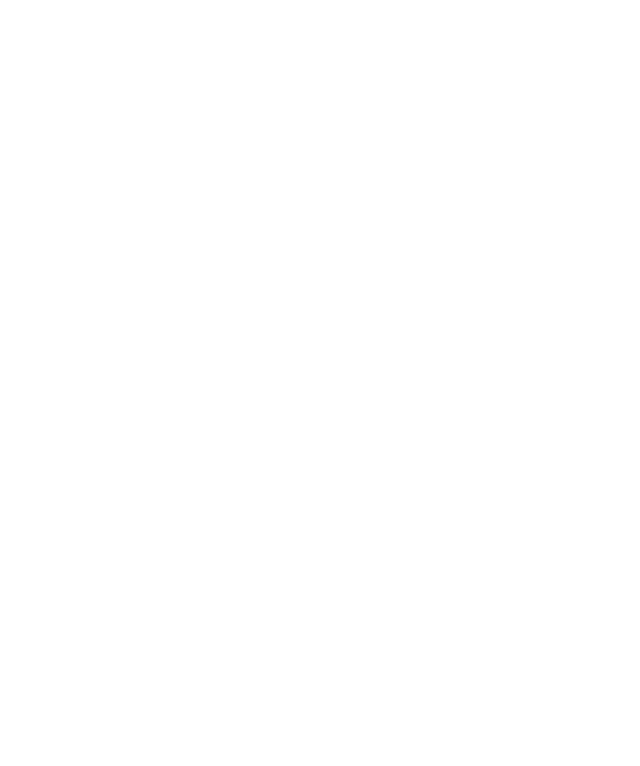
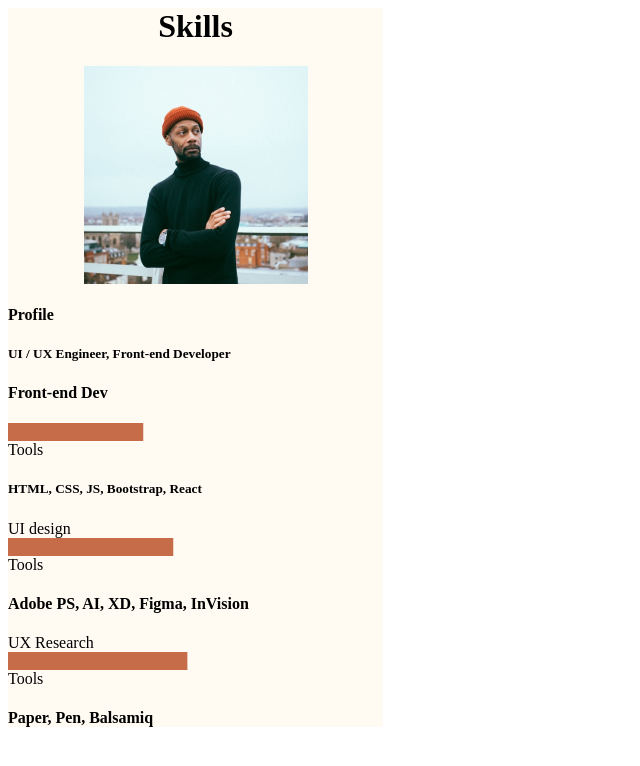
Before and after one commit to silvermiguel96/clase-7, a plain HTML site: page index.html in a window 1280 px wide. Shown: the whole page, without its empty margins (0-640 px from the left). Drawn offline with Linux system fonts and the light colour scheme.

Commit message:
skills subidos al repo

```diff
--- a/css/style.css
+++ b/css/style.css
@@ -0,0 +1,10 @@
+.skills{
+    background-color:  #FFFAF2;
+    width: 375px;
+}
+.skills-title{
+    text-align: center;
+}
+.skills-img{
+    text-align: center;
+}
--- a/index.html
+++ b/index.html
@@ -1,4 +1,5 @@
 <html lang="en">
+
 <head>
     <meta charset="UTF-8">
     <meta http-equiv="X-UA-Compatible" content="IE=edge">
@@ -7,6 +8,39 @@
     <link rel="stylesheet" href="css/style.css">
     <title>Portafolio</title>
 </head>
+
 <body>
+    <div class="skills">
+        <div class="skills-title">
+            <h1>Skills</h1>
+        </div>
+        <div class="skills-img"><img src="img/Profile Picture.png" alt="imagen"></div>
+
+        <div class="div">
+            <div class="inline">
+                <div>
+                    <h4>Profile</h4>
+                    <h5>UI / UX Engineer, Front-end Developer</h5>
+                    <h4>Front-end Dev</h4>
+                    <img src="img/Bar Front.png">
+                </div>
+                <div class="Tools">Tools</div>
+                <h5>HTML, CSS, JS, Bootstrap, React</h5>
+                <div class="UI design">UI design</div>
+                <img src="img/Bar Front (1).png">
+                <br>
+                <div class="Tools">Tools</div>
+                <h4>Adobe PS, AI, XD, Figma, InVision</h4>
+                <div class="UXResearch">UX Research</div>
+                <img src="img/Bar Front (2).png">
+                <br>
+                <div class="Tools">Tools</div>
+                <h4>Paper, Pen, Balsamiq</h4>
+            </div>
+
+
+
+
 </body>
+
 </html>
```
Also changed, not shown: img/Bar Front (1).png (added), img/Bar Front (2).png (added), img/Bar Front.png (added), img/Profile Picture.png (added).
